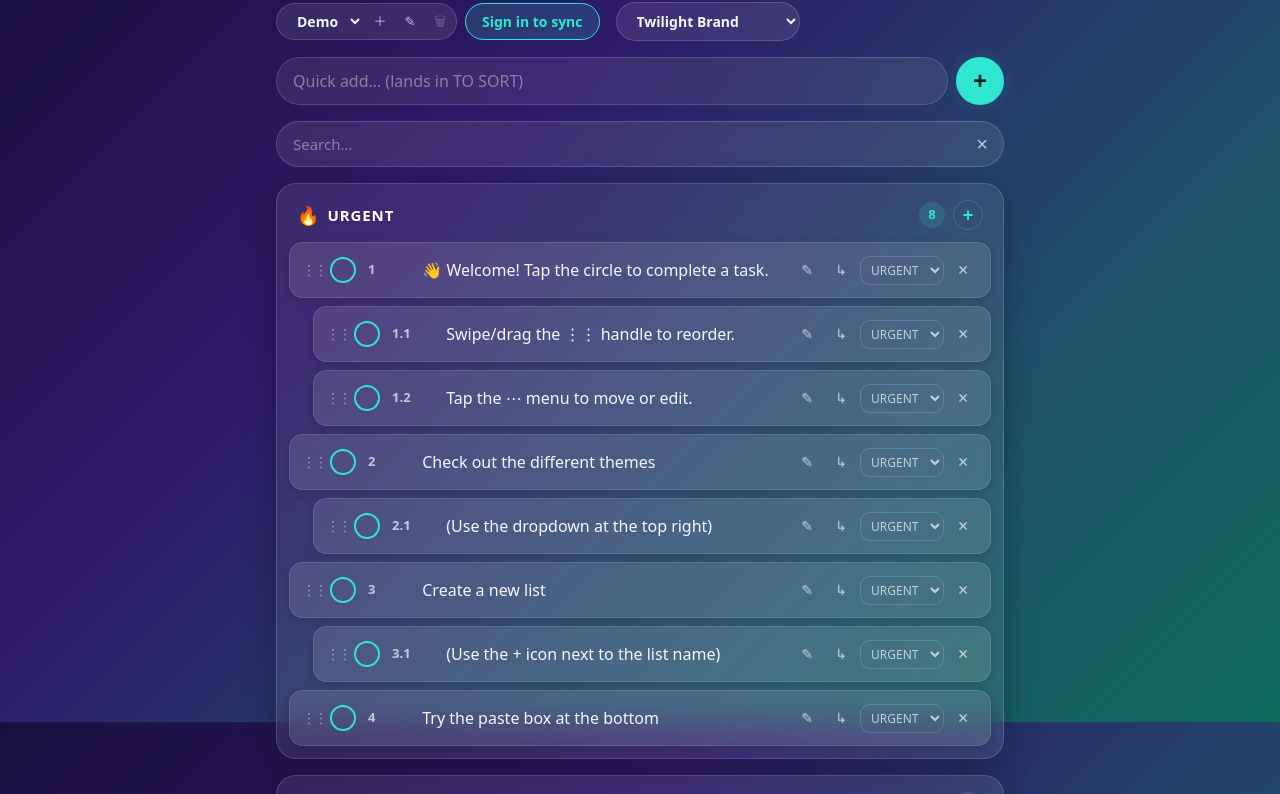
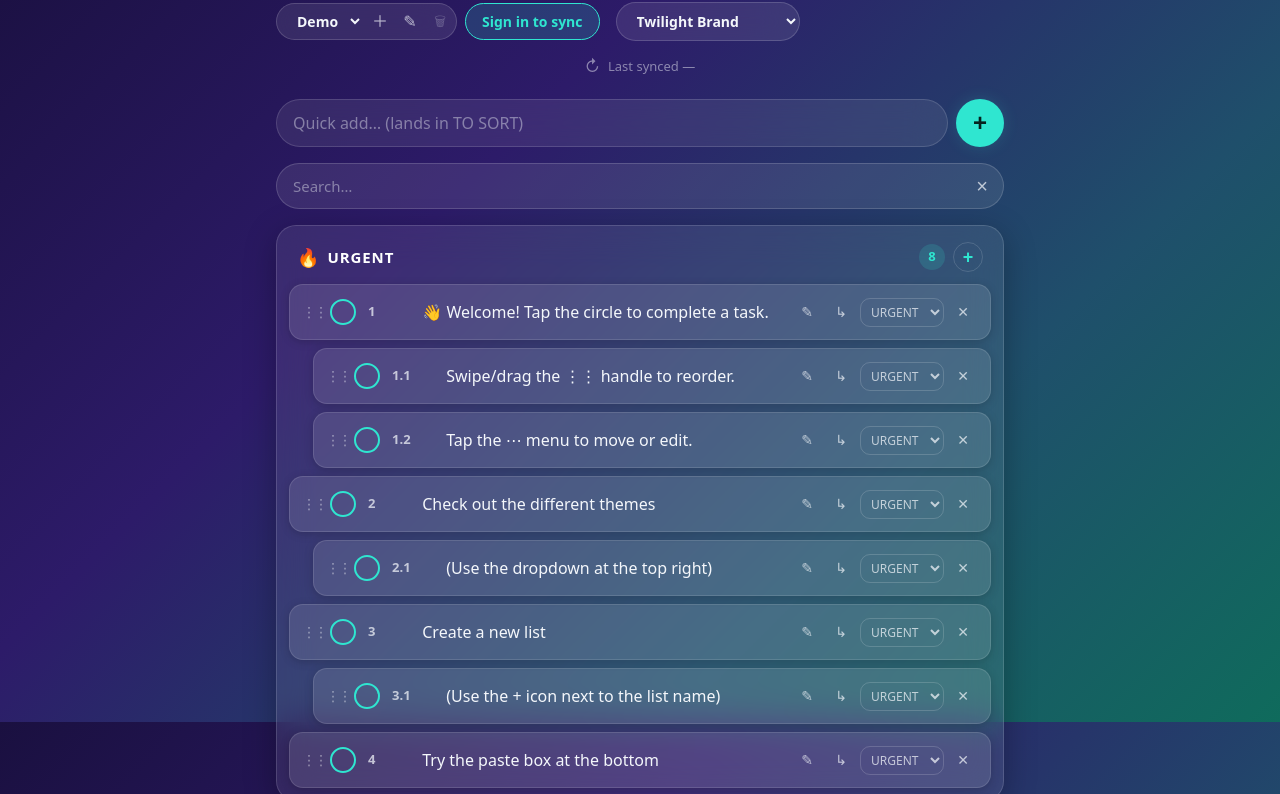
Before and after one commit to programmer777x/online-todo-list, a plain HTML site: page index.html in a window 1280 px wide. Shown: the part 78-872 px from the top of the page. Drawn offline with Linux system fonts and the light colour scheme.

Commit message:
style(ui): add sync status bar styles and fix list icon sizes
Adds styles for the new manual sync status bar (thin, muted text,
spinning icon animation, hidden by default). Also bumps the font size
for the text-glyph list switcher buttons (#list-new-button and
#list-rename-button) to visually match the emoji delete button.

```diff
--- a/css/base.css
+++ b/css/base.css
@@ -11,6 +11,7 @@
      2. Base reset & page background
      3. App shell
      4. Header (brand, list switcher, theme switcher)
+     4.5 Sync status bar
      5. Quick add
      6. Search
      7. Sections & section headers
@@ -203,6 +204,11 @@ body {
   transition: background var(--transition-fast), color var(--transition-fast);
 }
 
+#list-new-button,
+#list-rename-button {
+  font-size: 1rem;
+}
+
 .icon-button:hover:not(:disabled) {
   background: var(--card-bg-hover);
   color: var(--text-primary);
@@ -245,6 +251,69 @@ body {
   outline: none;
   box-shadow: var(--accent-glow);
   border-color: var(--accent);
+}
+
+/* ================================================================================================
+   4.5 SYNC STATUS BAR
+   ================================================================================================ */
+
+.sync-status-bar {
+  display: flex;
+  align-items: center;
+  justify-content: center;
+  gap: var(--space-2);
+  width: 100%;
+  padding: var(--space-2) var(--space-3);
+  margin-top: calc(var(--space-2) * -1); /* Tighten gap below header */
+  font-family: inherit;
+  font-size: 0.8125rem;
+  color: var(--text-muted);
+  background: transparent;
+  border: none;
+  border-radius: var(--radius-sm);
+  cursor: pointer;
+  transition: background var(--transition-fast), color var(--transition-fast);
+}
+
+.sync-status-bar:hover:not(:disabled) {
+  background: var(--card-bg-hover);
+  color: var(--text-secondary);
+}
+
+.sync-status-bar:focus-visible {
+  outline: none;
+  box-shadow: var(--accent-glow);
+}
+
+.sync-status-bar:disabled {
+  cursor: not-allowed;
+  opacity: 0.7;
+}
+
+.sync-status-icon {
+  display: inline-block;
+  font-size: 1rem;
+  line-height: 1;
+}
+
+/* Spin animation for the icon while syncing */
+@keyframes spin {
+  from { transform: rotate(0deg); }
+  to { transform: rotate(360deg); }
+}
+
+.sync-status-bar.is-syncing .sync-status-icon {
+  animation: spin 1s linear infinite;
+}
+
+/* Error state text color */
+.sync-status-bar.is-error {
+  color: var(--danger);
+}
+
+.sync-status-bar.is-error:hover:not(:disabled) {
+  color: var(--danger);
+  background: var(--accent-soft); /* Subtle error highlight */
 }
 
 /* ================================================================================================
```
